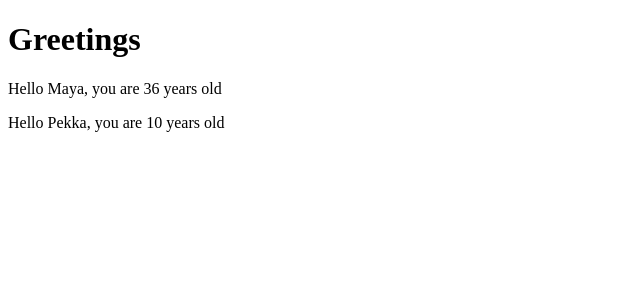
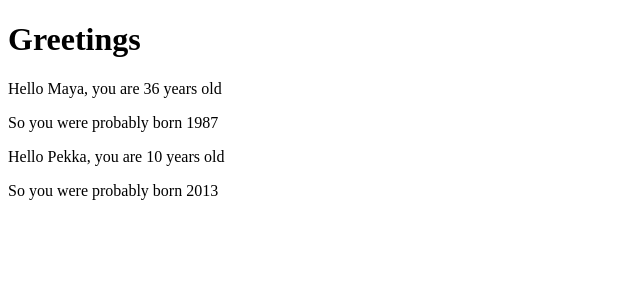
Before and after one commit to vapppu/react-luku1-oppimistehtava-01, a React (Vite) app: page / in a window 1280 px wide. Shown: the top 300 px of the page, without its empty margins (0-640 px from the left). Built offline with nearby package versions, Linux system fonts and the light colour scheme.

Commit message:
Add bornYear function to Hello component to calculate the person's birth year

```diff
--- a/src/App.jsx
+++ b/src/App.jsx
@@ -1,9 +1,14 @@
 const Hello = (props) => {
+  const bornYear = () => {
+    const yearNow = new Date().getFullYear()
+    return yearNow - props.age
+  }
   return (
     <div>
       <p>
         Hello {props.name}, you are {props.age} years old
       </p>
+      <p>So you were probably born {bornYear()}</p>
     </div>
   )
 }
```
